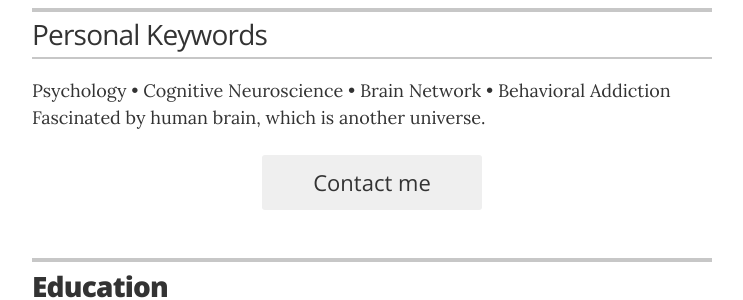
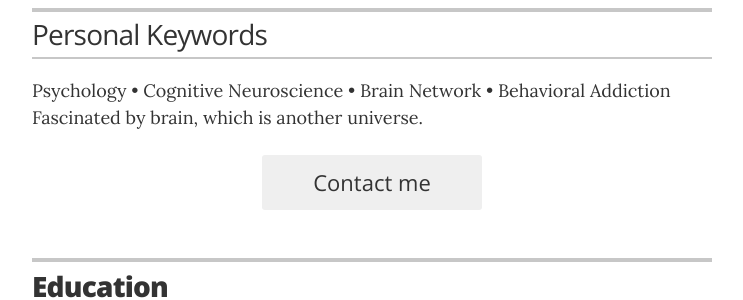
Before and after one commit to PsychYan/PsychYan.github.io, a Jekyll site: the page built from index.html, in a window 1280 px wide. Shown: the part 245-545 px from the top of the page, without its empty margins (268-1011 px from the left). Built offline with Jekyll 4.4.1, drawn with Linux system fonts in a browser that asks for light colours.

Commit message:
Update _config.yml

```diff
--- a/_config.yml
+++ b/_config.yml
@@ -23,7 +23,7 @@
 resume_header_contact_info:     "Beijing, China • Chinese Academy of Sciences • yanhj@psych.ac.cn"
 display_header_contact_info:    "true"
 
-resume_header_intro: "<p>Psychology • Cognitive Neuroscience • Brain Network • Behavioral Addiction Fascinated by human brain, which is another universe.</p>"
+resume_header_intro: "<p>Psychology • Cognitive Neuroscience • Brain Network • Behavioral Addiction Fascinated by brain, which is another universe.</p>"
 
 # use "yes" to display the email contact button,
 # "no" to display an "I'm not looking for work" message,
```
